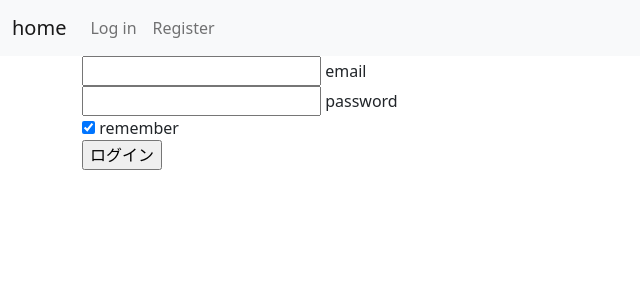
After one commit to yoshi429/Tornado2021, a Flask app: template tornado/templates/login.html in a window 1280 px wide. The commit adds this page. Shown: the top 300 px of the page, without its empty margins (0-640 px from the left). Run offline with Flask 2, Linux system fonts and the light colour scheme; the template is opened without the code that fills it, so the values that code supplies are empty.

Commit message:
html 作りかけ

```diff
--- a/tornado/templates/layout.html
+++ b/tornado/templates/layout.html
@@ -14,6 +14,33 @@
     <title></title>
   </head>
   <body>
+    <nav class="navbar navbar-expand-lg navbar-light bg-light">
+      <div class="container-fluid">
+        <a class="navbar-brand" href="{{ url_for('home') }}">home</a>
+        <button class="navbar-toggler" type="button" data-bs-toggle="collapse" data-bs-target="#navbarNav" aria-controls="navbarNav" aria-expanded="false" aria-label="Toggle navigation">
+          <span class="navbar-toggler-icon"></span>
+        </button>
+        <div class="collapse navbar-collapse" id="navbarNav">
+          <ul class="navbar-nav">
+            {% if current_user.is_authenticated %}
+            <li class="nav-item">
+              <a class="nav-link active" aria-current="page" href="{{ url_for('user_logout') }}">Log out</a>
+            </li>
+            <li class="nav-item">
+              <a class="nav-link active" aria-current="page" href="{{ url_for('profile', user_id=current_user.id) }}">Profile</a>
+            </li>
+            {% else %}
+            <li class="nav-item">
+              <a class="nav-link" href="{{ url_for('user_login') }}">Log in</a>
+            </li>
+            <li class="nav-item">
+              <a class="nav-link" href="{{ url_for('user_register') }}">Register</a>
+            </li>
+            {% endif %}
+          </ul>
+        </div>
+      </div>
+    </nav>
     <div class="container">{% block content %}{% endblock %}</div>
 
     <!-- Optional JavaScript; choose one of the two! -->
--- /dev/null
+++ b/tornado/templates/login.html
@@ -0,0 +1,18 @@
+{% extends "layout.html" %}
+{% block content %}
+    <form action="/user/login" method="POST">
+        <div>
+            <input type="text" id='email' name='email'>
+            <label for="email">email</label>
+        </div>
+        <div>
+            <input type="text" id='password' name='password'>
+            <label for="password">password</label>
+        </div>
+        <div>
+            <input type="checkbox" id='remember' value='remember' name='remember' checked>
+            <label for="remember">remember</label>
+        </div>
+        <input type="submit" value="ログイン">
+    </form>
+{% endblock content %}
--- /dev/null
+++ b/tornado/templates/logout.html
@@ -0,0 +1,6 @@
+{% extends "layout.html" %}
+{% block content %}
+    <form action="/user/logout" method="POST">
+        <input type="submit" value="ログアウト">
+    </form>
+{% endblock content %}
```
Also changed, not shown: tornado/templates/profile.html (added, +30 -0 lines).
